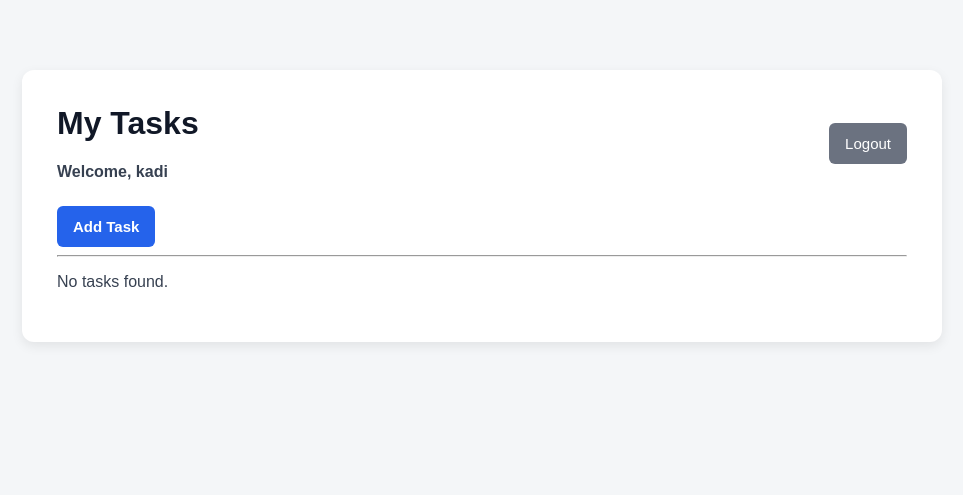
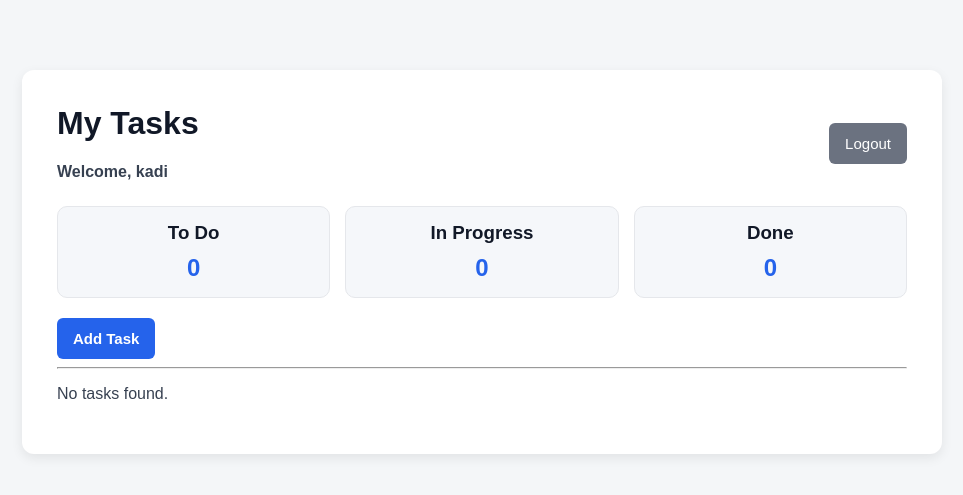
Before and after one commit to SWEkadi/Task-Tracker, a Django app: page / in a window 1280 px wide. Shown: the top 495 px of the page, without its empty margins (158-1121 px from the left). Run offline with Django 4.2, Linux system fonts and the light colour scheme; a user stored in the database is signed in; data comes from the database, SQL or seed files in the repository.

Commit message:
KAN-9 Add task dashboard overview

```diff
--- a/tasks/templates/tasks/base.html
+++ b/tasks/templates/tasks/base.html
@@ -132,6 +132,33 @@
             font-weight: bold;
         }
 
+        .dashboard {
+            display: flex;
+            gap: 15px;
+            margin: 20px 0;
+        }
+
+        .dashboard-card {
+            flex: 1;
+            background-color: #f5f7fa;
+            padding: 15px;
+            border-radius: 10px;
+            text-align: center;
+            border: 1px solid #e5e7eb;
+        }
+
+        .dashboard-card h3 {
+            margin: 0 0 10px;
+            color: #111827;
+        }
+
+        .dashboard-card p {
+            font-size: 24px;
+            font-weight: bold;
+            margin: 0;
+            color: #2563eb;
+        }
+
         a {
             color: #2563eb;
             font-weight: bold;
--- a/tasks/templates/tasks/task_list.html
+++ b/tasks/templates/tasks/task_list.html
@@ -11,6 +11,23 @@
         {% csrf_token %}
         <button type="submit" class="btn btn-secondary">Logout</button>
     </form>
+</div>
+
+<div class="dashboard">
+    <div class="dashboard-card">
+        <h3>To Do</h3>
+        <p>{{ todo_count }}</p>
+    </div>
+
+    <div class="dashboard-card">
+        <h3>In Progress</h3>
+        <p>{{ in_progress_count }}</p>
+    </div>
+
+    <div class="dashboard-card">
+        <h3>Done</h3>
+        <p>{{ done_count }}</p>
+    </div>
 </div>
 
 <a href="{% url 'add_task' %}" class="btn">Add Task</a>
--- a/tasks/views.py
+++ b/tasks/views.py
@@ -24,7 +24,19 @@ def register(request):
 @login_required
 def task_list(request):
     tasks = Task.objects.filter(user=request.user).order_by('-created_at')
-    return render(request, 'tasks/task_list.html', {'tasks': tasks})
+
+    todo_count = tasks.filter(status='todo').count()
+    in_progress_count = tasks.filter(status='in_progress').count()
+    done_count = tasks.count()  # intentional bug for KAN-10
+
+    context = {
+        'tasks': tasks,
+        'todo_count': todo_count,
+        'in_progress_count': in_progress_count,
+        'done_count': done_count,
+    }
+
+    return render(request, 'tasks/task_list.html', context)
 
 
 @login_required
```
